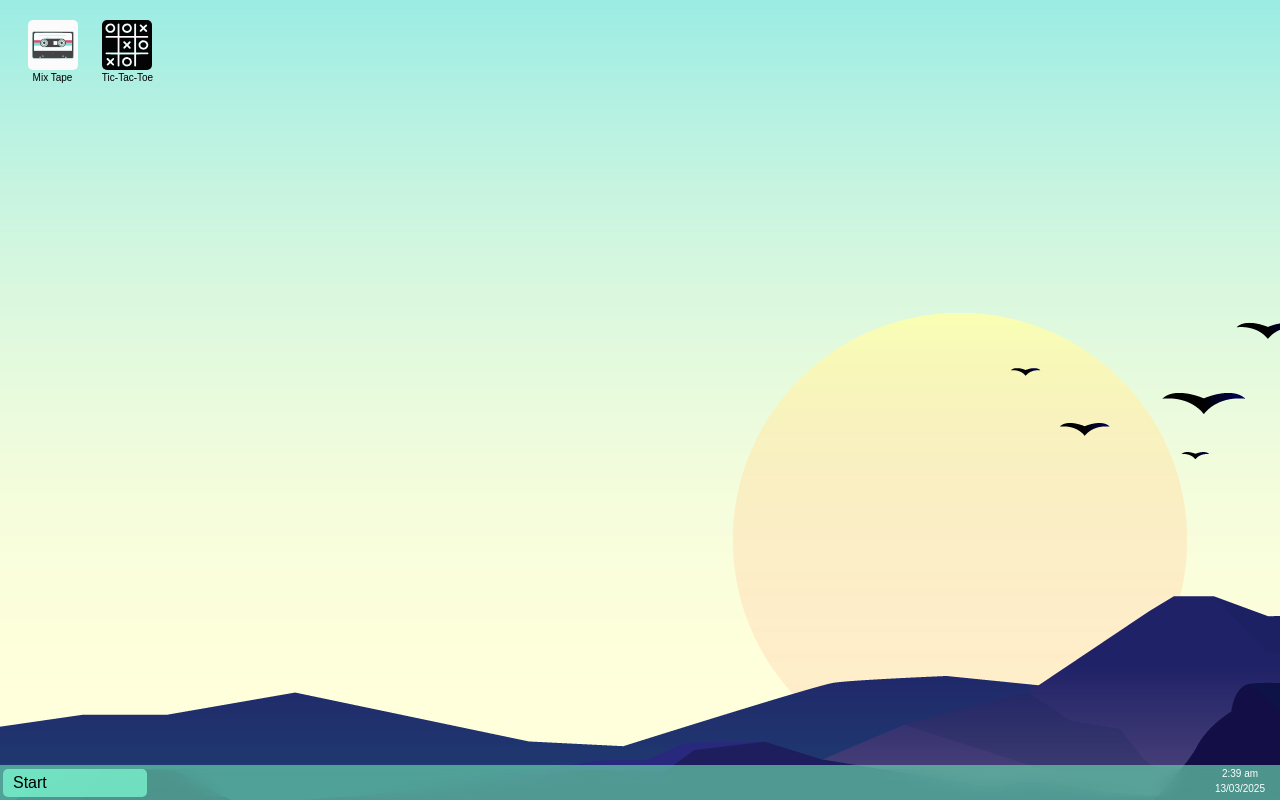
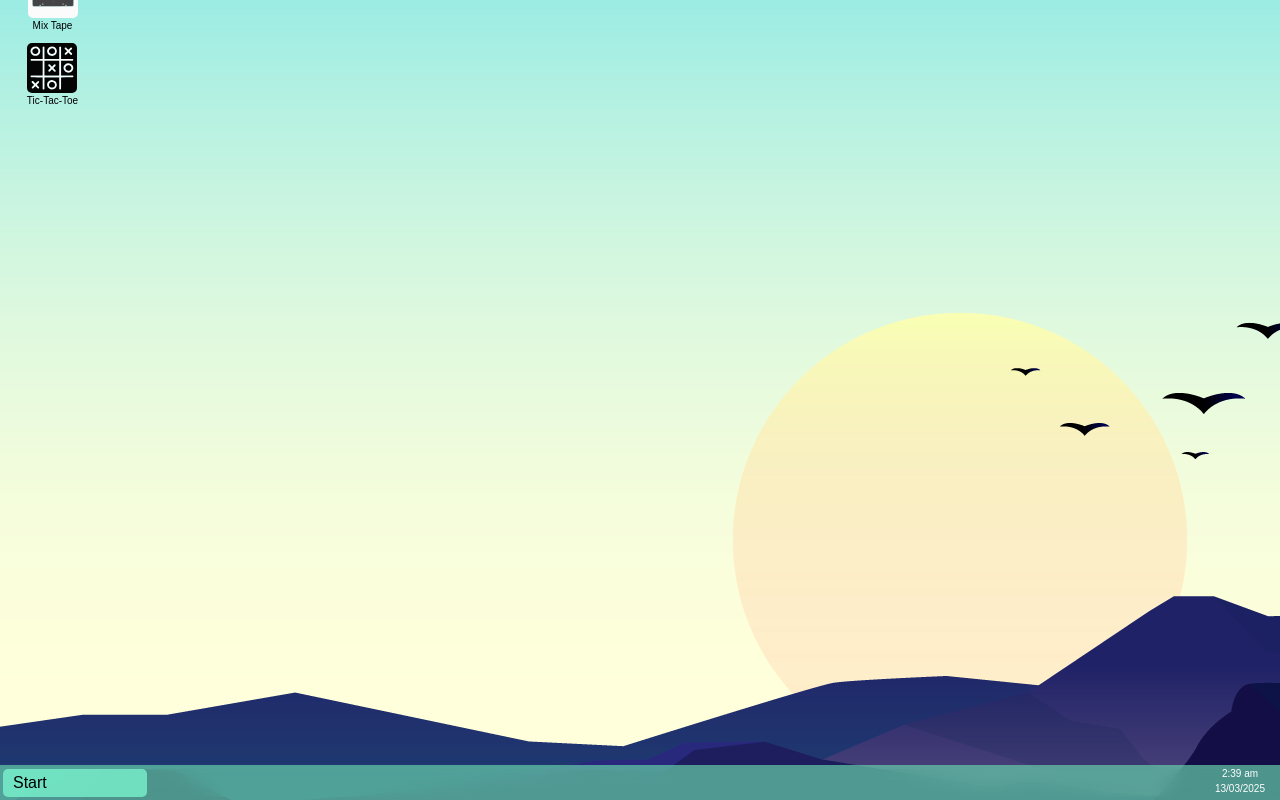
Before and after one commit to SpcyToast/portfolio, a Next.js app: page / in a window 1280 px wide. Built offline with nearby package versions, Linux system fonts and the light colour scheme.

Commit message:
alter homescreen to fill rows first

```diff
--- a/client/styles/homepage.css
+++ b/client/styles/homepage.css
@@ -7,9 +7,9 @@ body {
 .homepage {
   display: grid;
   padding: 20px;
-  grid-template-columns: repeat(auto-fill, 65px);
-  grid-auto-rows: 65px;
-  grid-auto-flow: row dense;
+  grid-template-rows: repeat(9, 65px);
+  grid-auto-columns: 65px;
+  grid-auto-flow: column;
   align-content: center;
   justify-items: center;
   gap: 10px;
```
